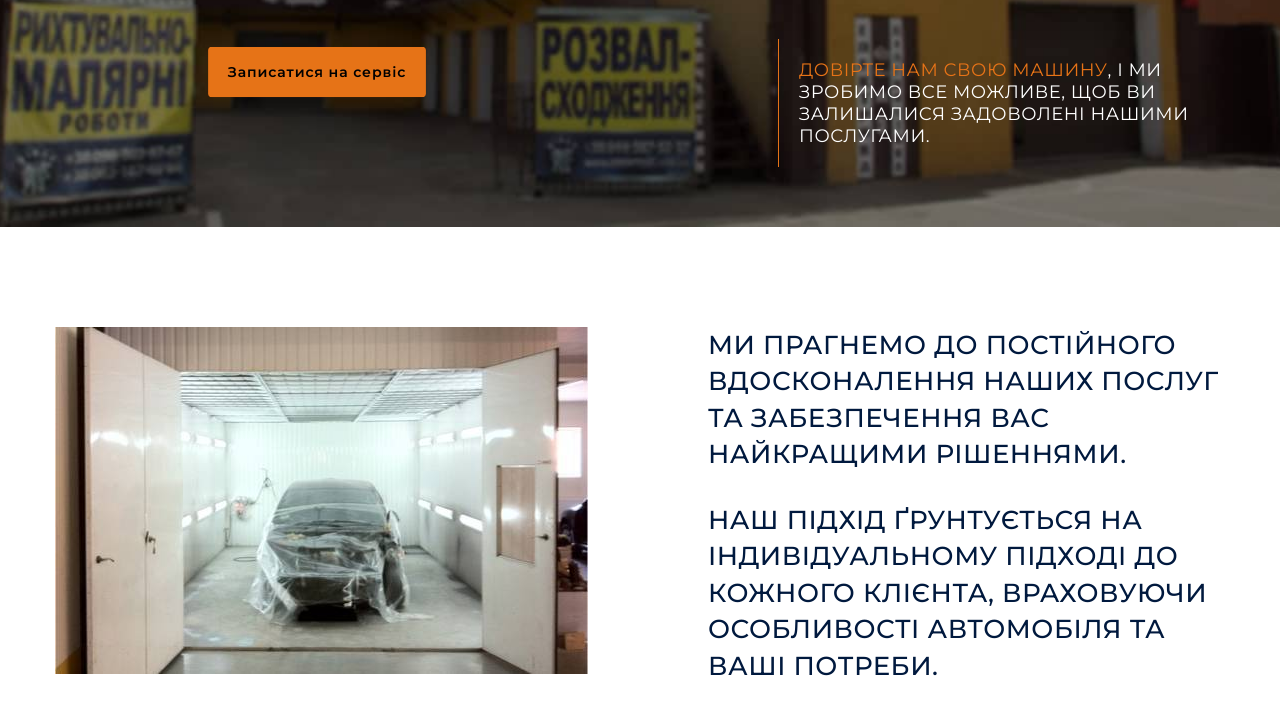
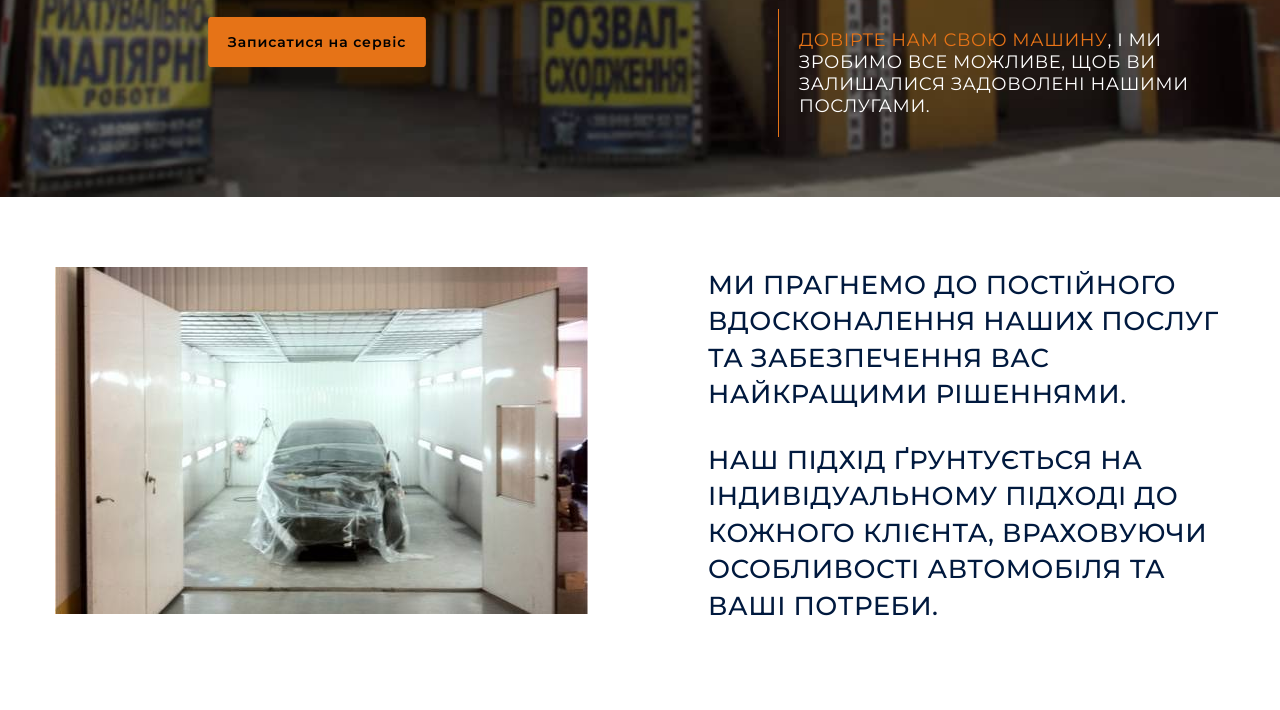
Before and after one commit to Natoilad/clothing, a plain HTML site: page about.html in a window 1280 px wide. Shown: the part 471-1181 px from the top of the page. Drawn offline with nearby package versions, Linux system fonts and the light colour scheme; files whose address does not match are found by name.

Commit message:
accord-section

```diff
--- a/sass/base/_section.scss
+++ b/sass/base/_section.scss
@@ -1,11 +1,11 @@
 .section {
-  padding-top: 100px;
-  padding-bottom: 100px;
+  padding-top: 30px;
+  padding-bottom: 30px;
 }
 
 @media screen and (min-width: 1200px) {
   .section {
-    padding-top: 100px;
-    padding-bottom: 100px;
+    padding-top: 70px;
+    padding-bottom: 70px;
   }
 }
```
Also changed, not shown: index.html (+7 -1 lines), css/main.css, css/main.min.css, 1 other file.
